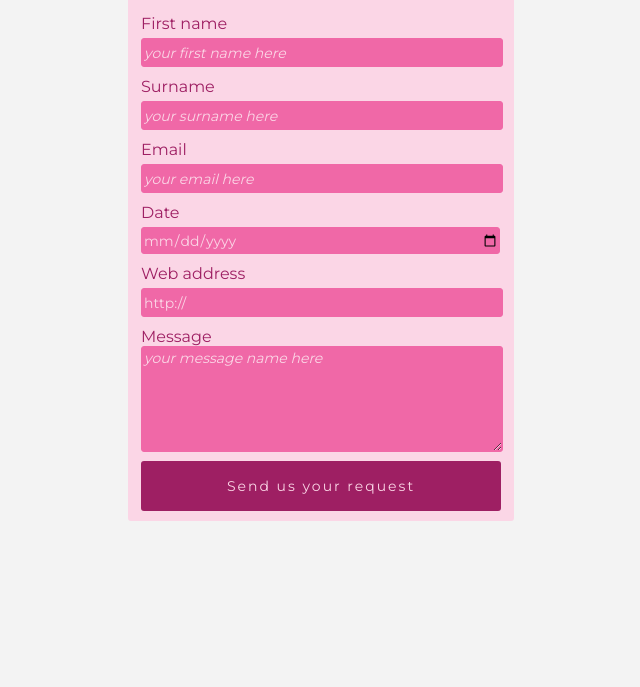
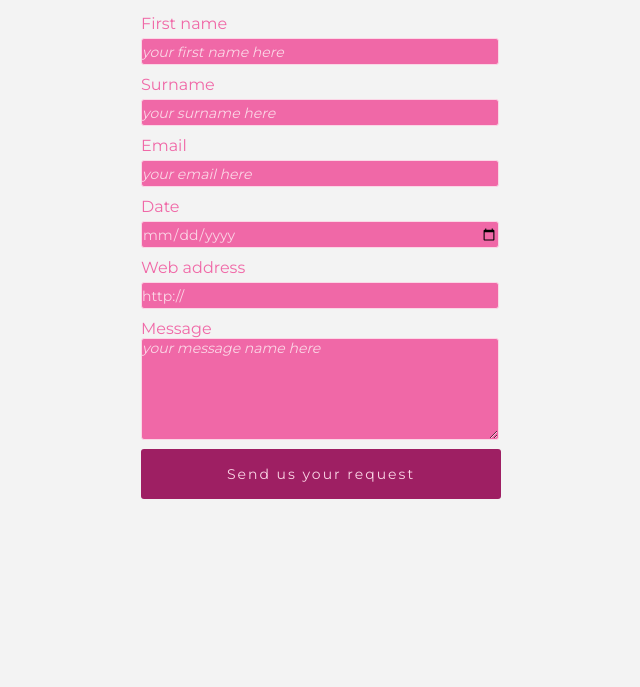
Before and after one commit to tr13ze/ResponsiveForms, a plain HTML site: page index.html in a window 1280 px wide. Shown: the part 113-800 px from the top of the page, without its empty margins (319-959 px from the left). Drawn offline with Linux system fonts and the light colour scheme.

Commit message:
CSS update

```diff
--- a/assets/css/style.css
+++ b/assets/css/style.css
@@ -1,3 +1,9 @@
+*{
+    margin: 0;
+    padding: 0;
+    overflow: hidden;
+}
+
 body {
     font: 400 14px'Montserrat', sans-serif;
     color: #99B2B7;
@@ -7,7 +13,7 @@ body {
 #form {
     width: 360px;
     height: auto;
-    background-color: #FBD6E6;
+    /*background-color: #FBD6E6;*/
     margin: 0 auto;
     padding: 0px 1%;
     border-radius: 3px;
@@ -21,11 +27,12 @@ h2 {
 }
 label {
     font: 400 16px'Montserrat', sans-serif;
-    color: #9E1F63;
+    color: #F068A7;
 }
 textarea {
     width: 99%;
     min-height: 100px;
+
     resize: vertical;
 }
 input {
@@ -48,10 +55,11 @@ input[type=submit] {
     visibility: hidden;
 }
 input, textarea {
-    background-color:#F068A7;
+    /*background-color:#F068A7;*/
+    background-color: #F068A7;
     font: 400 14px'Montserrat', sans-serif;
     color: #FBD6E6;
-    border: 1px solid #F068A7;
+    border: 1px solid #FBD6E6;
     border-radius: 3px;
 }
 ::-webkit-input-placeholder {
```
